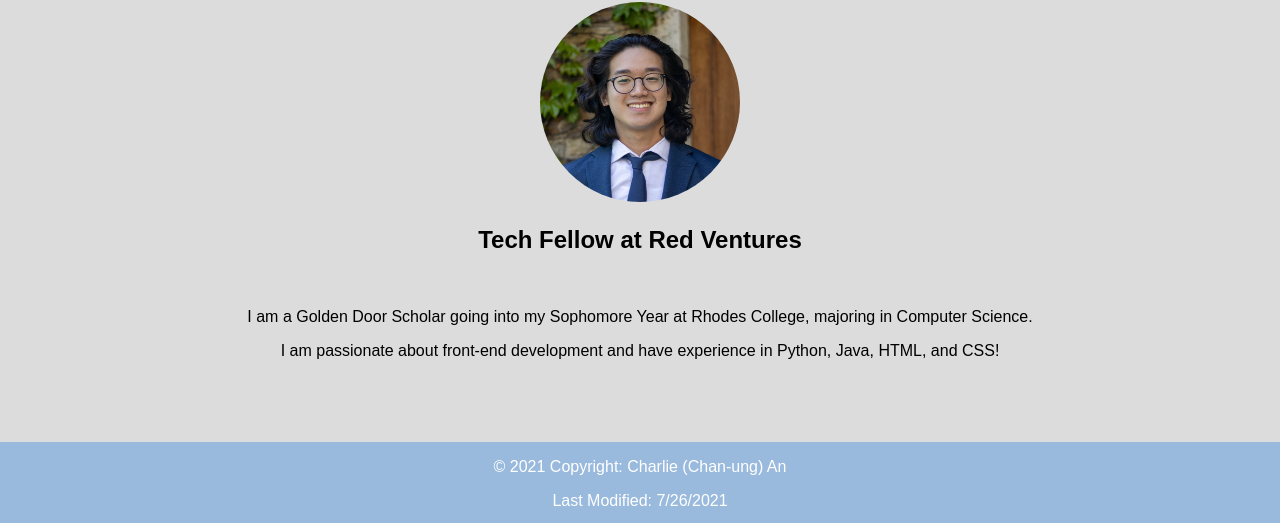
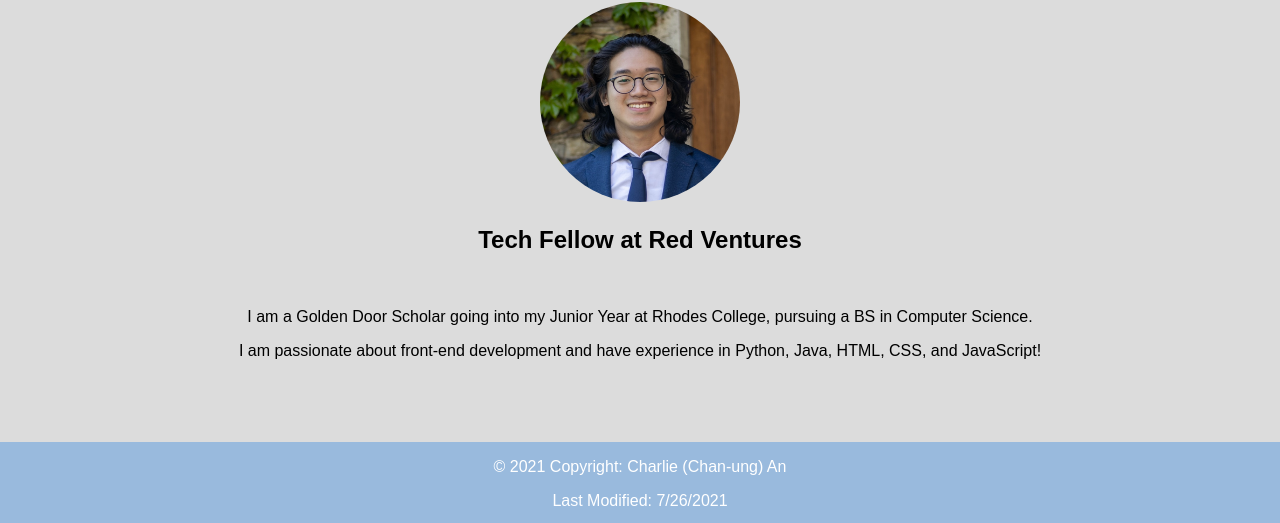
Before and after one commit to charliean0501/Portfolio, a plain HTML site: page Portfolio Website/home/home.html in a window 1280 px wide. Shown: the part 186-709 px from the top of the page. Drawn offline with Linux system fonts and the light colour scheme.

Commit message:
Update home.html

```diff
--- a/Portfolio Website/home/home.html
+++ b/Portfolio Website/home/home.html
@@ -28,8 +28,8 @@
     <img src="profilePic.JPEG" alt=profilePic />
     <h2>Tech Fellow at Red Ventures</h2>
     <br>
-    <p> I am a Golden Door Scholar going into my Sophomore Year at Rhodes College, majoring in Computer Science. </p>
-    <p> </p> I am passionate about front-end development and have experience in Python, Java, HTML, and CSS! </p>
+    <p>I am a Golden Door Scholar going into my Junior Year at Rhodes College, pursuing a BS in Computer Science. </p>
+    <p>I am passionate about front-end development and have experience in Python, Java, HTML, CSS, and JavaScript! </p>
 
     <footer>
       <p>© 2021 Copyright: Charlie (Chan-ung) An</p>
```
